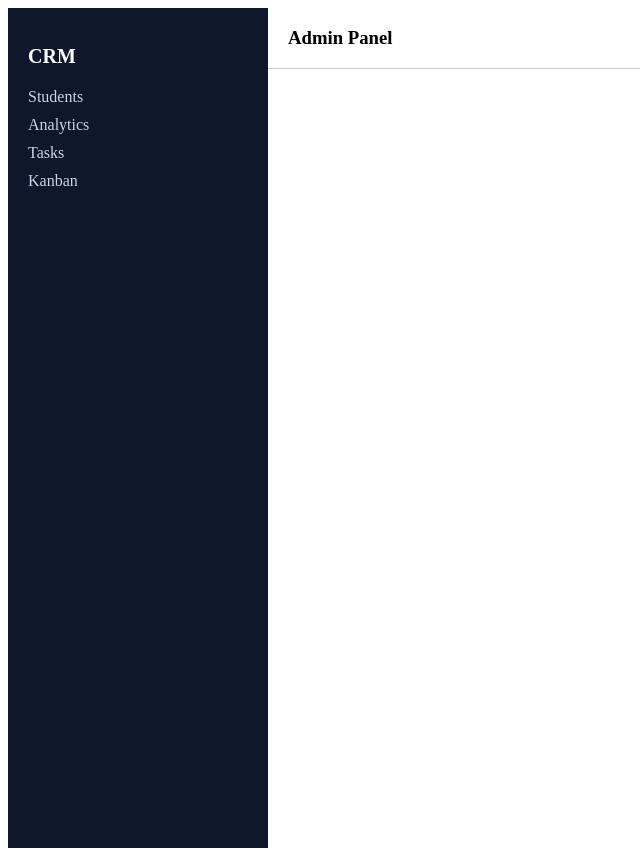
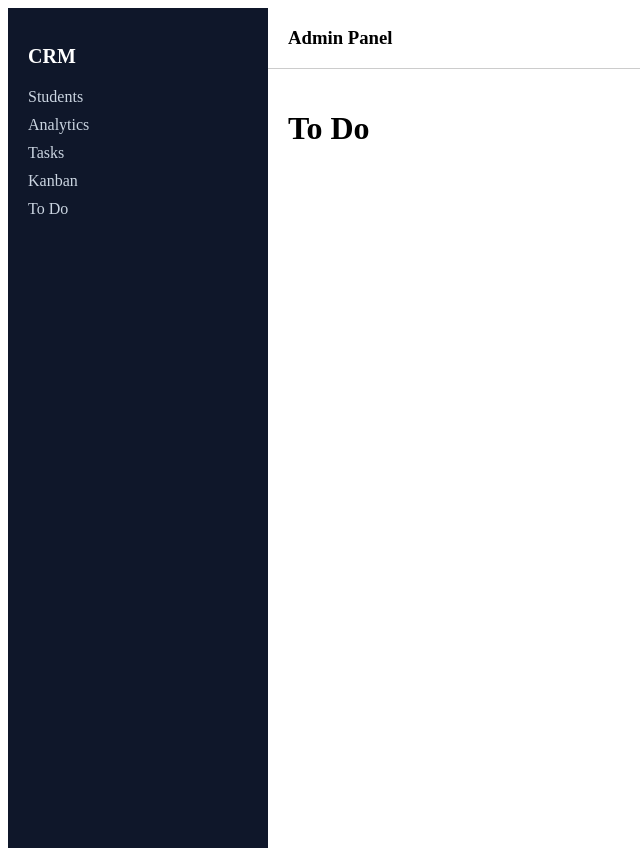
Before and after one commit to CholponDev/project.1, a React (Vite) app: page /todo in a window 1280 px wide. Shown: the whole page, without its empty margins (0-640 px from the left). Built offline with nearby package versions, Linux system fonts and the light colour scheme.

Commit message:
Add Todo page and update routing in App and Sidebar components

```diff
--- a/src/App.jsx
+++ b/src/App.jsx
@@ -6,6 +6,7 @@ import Analytics from "./pages/Analytics";
 import Tasks from "./pages/Tasks";
 import Kanban from "./pages/Kanban";
 import AdminPage from "./pages/AdminPage";
+import Todo from "./pages/Todo";
 
 function App() {
   return (
@@ -17,6 +18,8 @@ function App() {
           <Route path="/analytics" element={<Analytics />} />
           <Route path="/tasks" element={<Tasks />} />
           <Route path="/kanban" element={<Kanban />} />
+          <Route path="/todo" element={<Todo/>} />
+
           <Route path="/Hellow" element={ <h1>Hellow world</h1>}/>
         </Routes>
       </MainLayout>
--- a/src/components/Sidebar.jsx
+++ b/src/components/Sidebar.jsx
@@ -11,6 +11,8 @@ function Sidebar() {
         <Link className={style.link} to="/analytics">Analytics</Link>
         <Link className={style.link} to="/tasks">Tasks</Link>
         <Link className={style.link} to="/kanban">Kanban</Link>
+        <Link className={style.link} to="/todo">To Do</Link>
+
       </nav>
     </div>
   );
--- /dev/null
+++ b/src/pages/Todo.jsx
@@ -0,0 +1,11 @@
+import React from 'react'
+
+function Todo() {
+  return (
+    <div>
+      <h1>To Do</h1>
+    </div>
+  )
+}
+
+export default Todo
```
